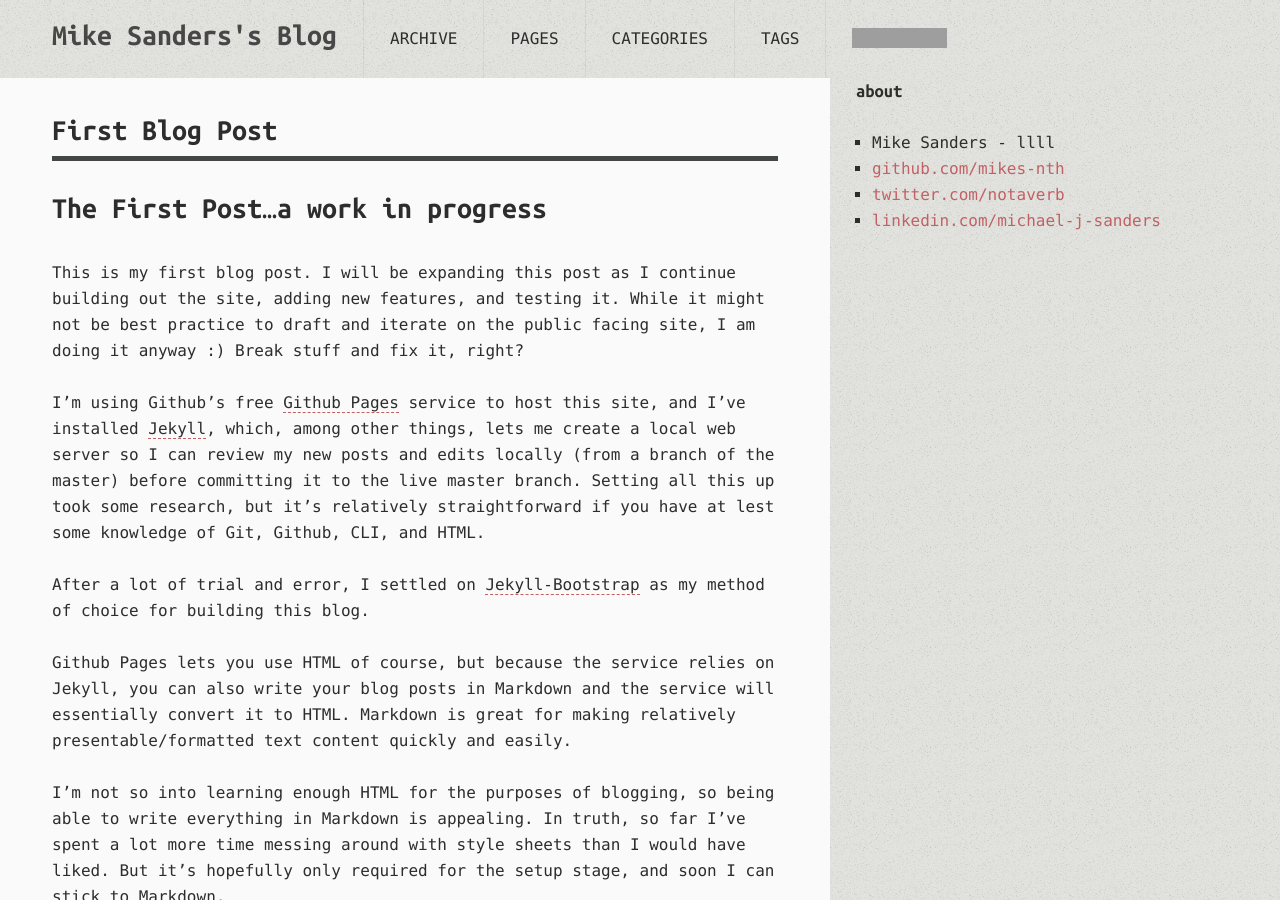
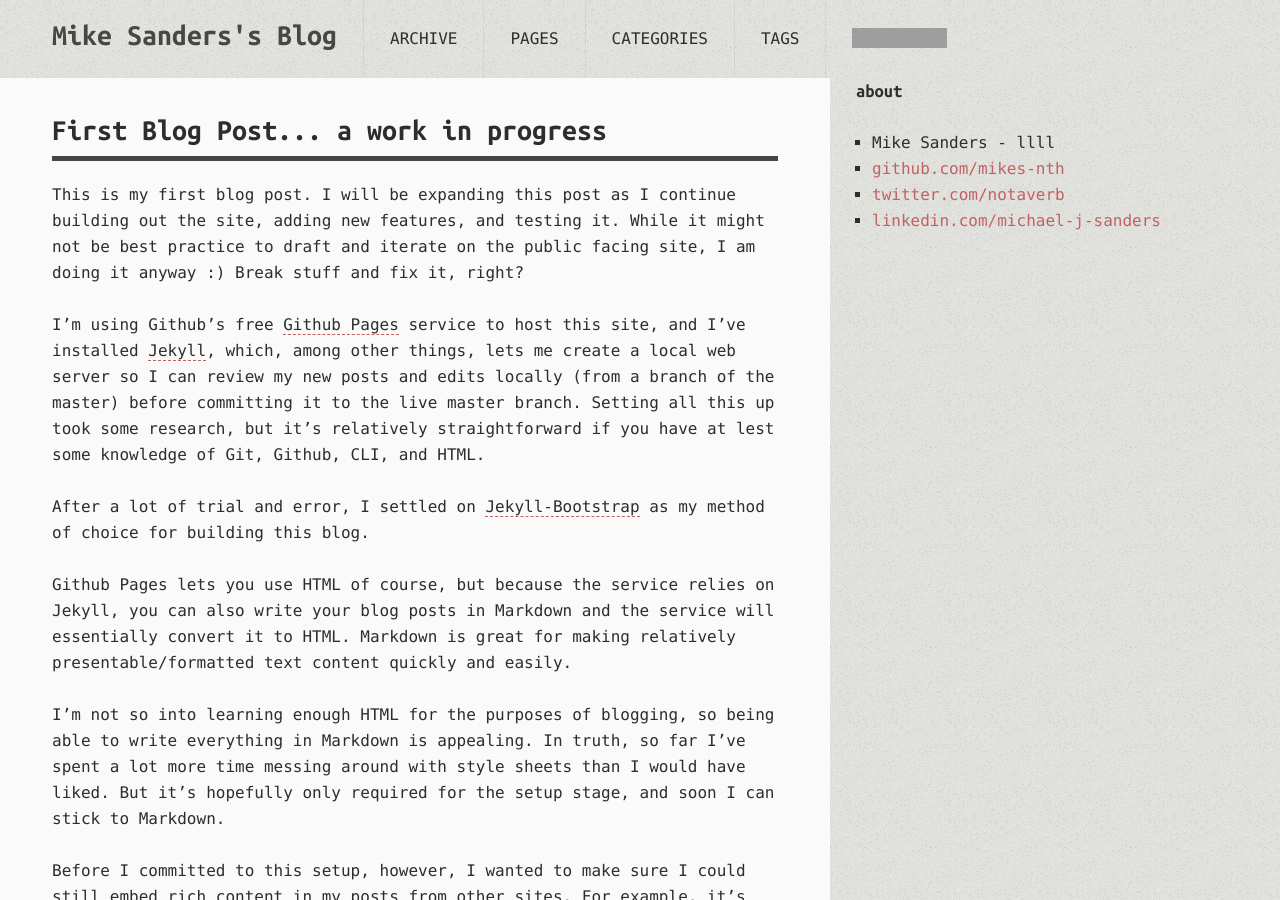
Before and after one commit to MikeS-nth/MikeS-nth.github.io, a Jekyll site: the page built from _posts/2017-03-11-first-post.md, in a window 1280 px wide and 900 px high. Built offline with Jekyll 4.4.1, drawn with Linux system fonts in a browser that asks for light colours; comment, search, counter and statistics services are not loaded; grey boxes are pictures that could not be loaded.

Commit message:
Removed duplicate titles

```diff
--- a/_posts/2017-03-11-first-post.md
+++ b/_posts/2017-03-11-first-post.md
@@ -1,10 +1,7 @@
 ---
 layout: post
-title: "First Blog Post"
+title: "First Blog Post... a work in progress"
 ---
-
-## The First Post...a work in progress
-
 This is my first blog post.  I will be expanding this post as I continue building out the site, adding new features, and testing it.  While it might not be best practice to draft and iterate on the public facing site, I am doing it anyway :)  Break stuff and fix it, right?
 
 I'm using Github's free [Github Pages](https://pages.github.com) service to host this site, and I've installed [Jekyll](http://jekyllrb.com), which, among other things, lets me create a local web server so I can review my new posts and edits locally (from a branch of the master) before committing it to the live master branch.  Setting all this up took some research, but it's relatively straightforward if you have at lest some knowledge of Git, Github, CLI, and HTML.
```
